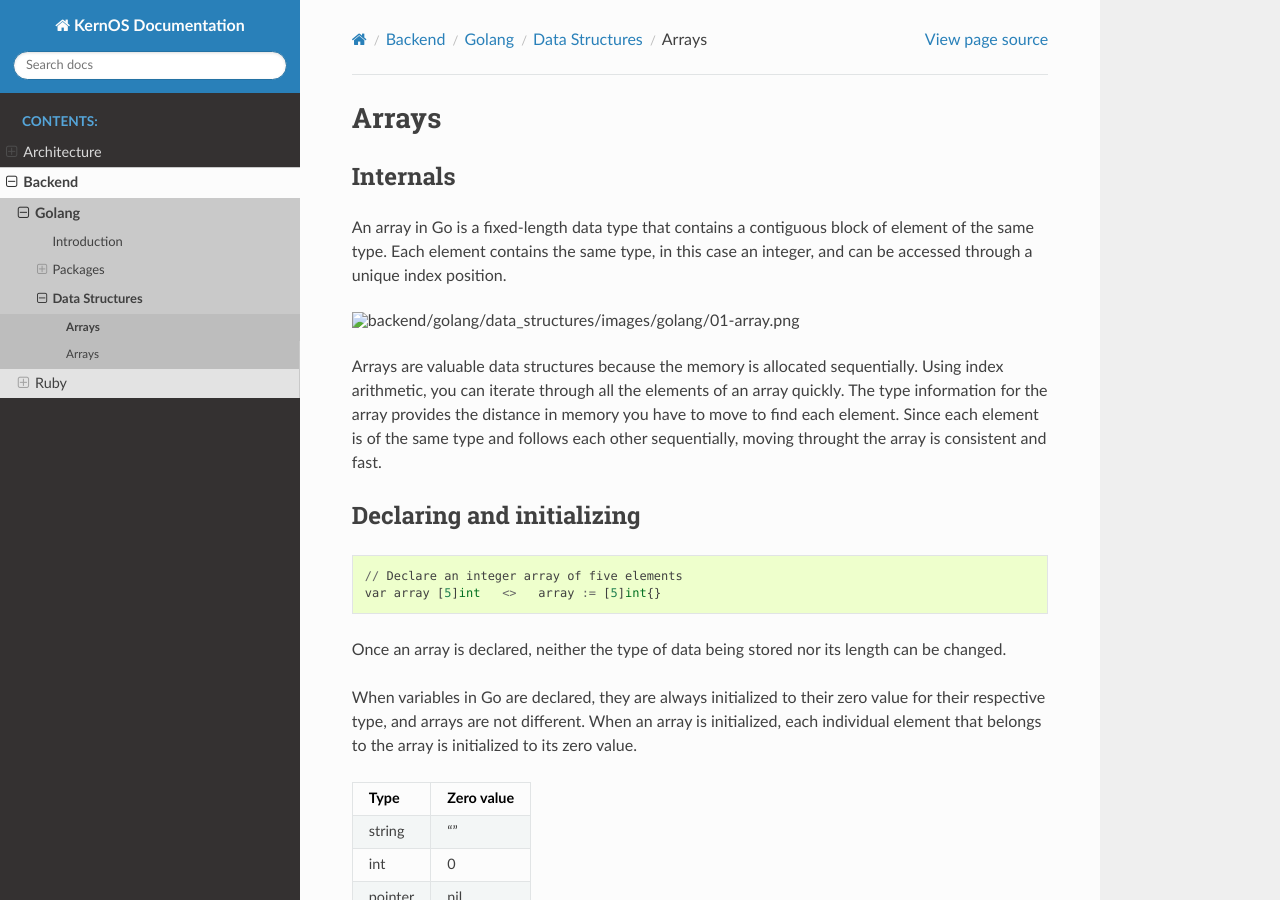
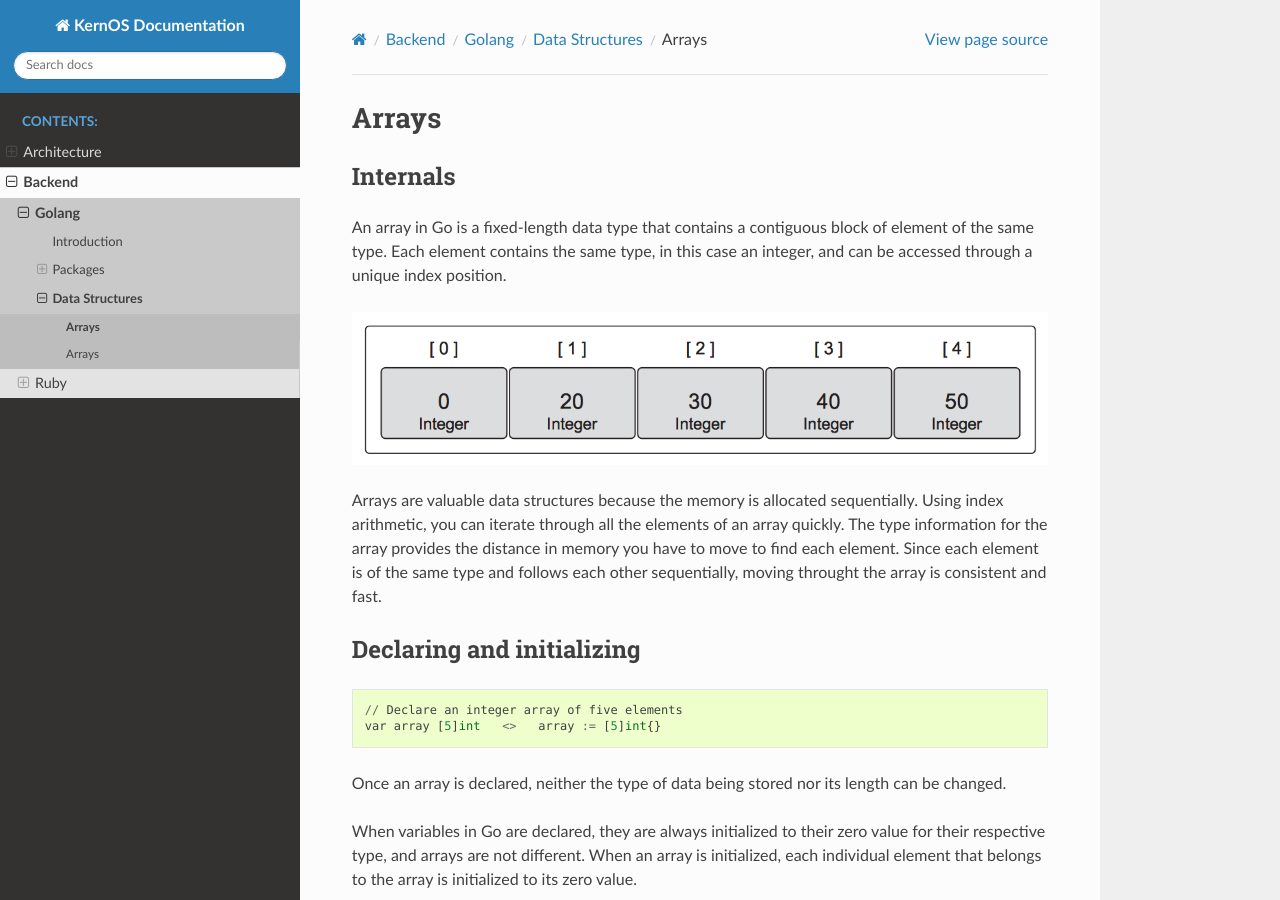
Before and after one commit to kernoslabs/documentation, a Sphinx documentation site: the page built from technology/source/backend/golang/data_structures/arrays.rst, in a window 1280 px wide and 900 px high. Built offline with Sphinx 7.4.7 and the Read the Docs theme 2.0.0, drawn with Linux system fonts in a browser that asks for light colours.

Commit message:
Modified path of the array image

```diff
--- a/technology/source/backend/golang/data_structures/arrays.rst
+++ b/technology/source/backend/golang/data_structures/arrays.rst
@@ -6,7 +6,7 @@
 
 An array in Go is a fixed-length data type that contains a contiguous block of element of the same type. Each element contains the same type, in this case an integer, and can be accessed through a unique index position.
 
-.. image:: images/golang/01-array.png
+.. image:: /images/golang/01-array.png
 
 Arrays are valuable data structures because the memory is allocated sequentially. Using index arithmetic, you can iterate through all the elements of an array quickly. The type information for the array provides the distance in memory you have to move to find each element. Since each element is of the same type and follows each other sequentially, moving throught the array is consistent and fast.
 
```
